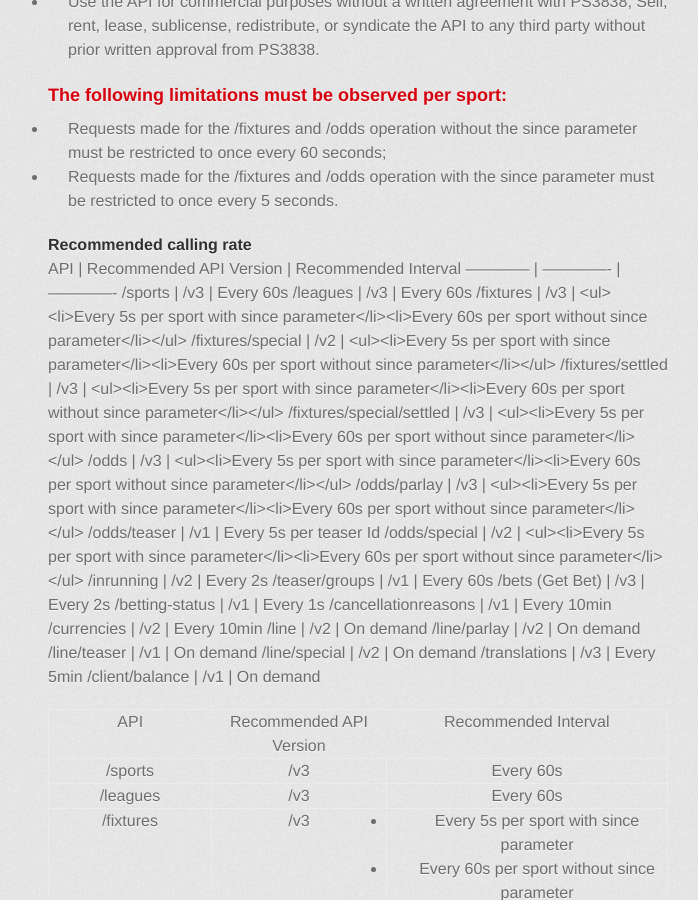
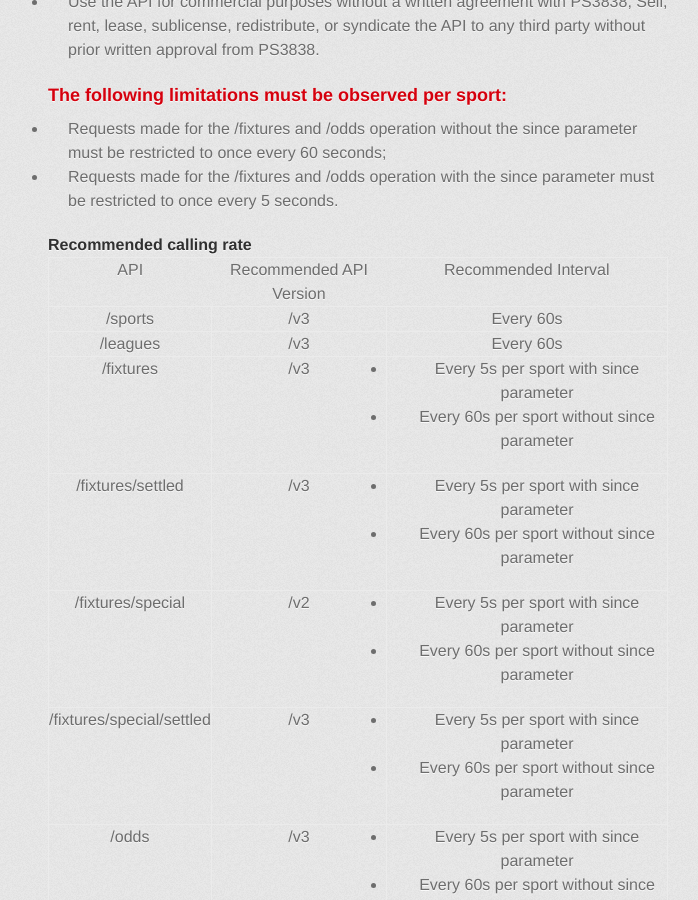
Before and after one commit to ps3838api/ps3838api.github.io, a Jekyll site: the page built from FairUsePolicy.md, in a window 1280 px wide and 900 px high, scrolled down 906 px. Shown: the whole window, without its empty margins (282-980 px from the left). Built offline with Jekyll 4.4.1, drawn with Linux system fonts in a browser that asks for light colours; some web fonts are replaced; our own code applies the rules of GitHub Pages for plain Markdown files.

Commit message:
Update FairUsePolicy.md

```diff
--- a/FairUsePolicy.md
+++ b/FairUsePolicy.md
@@ -27,30 +27,6 @@
 - Requests made for the /fixtures and /odds operation with the since parameter must be restricted to once every 5 seconds.
 
 #### Recommended calling rate
-API | Recommended API Version | Recommended Interval
------------- | ------------- | -------------
-/sports | /v3 | Every 60s
-/leagues | /v3 | Every 60s
-/fixtures | /v3 | <ul><li>Every 5s per sport with since parameter</li><li>Every 60s per sport without since parameter</li></ul>
-/fixtures/special | /v2 | <ul><li>Every 5s per sport with since parameter</li><li>Every 60s per sport without since parameter</li></ul>
-/fixtures/settled | /v3 | <ul><li>Every 5s per sport with since parameter</li><li>Every 60s per sport without since parameter</li></ul>
-/fixtures/special/settled | /v3 | <ul><li>Every 5s per sport with since parameter</li><li>Every 60s per sport without since parameter</li></ul>
-/odds |	/v3 |	<ul><li>Every 5s per sport with since parameter</li><li>Every 60s per sport without since parameter</li></ul>
-/odds/parlay | /v3 | <ul><li>Every 5s per sport with since parameter</li><li>Every 60s per sport without since parameter</li></ul>
-/odds/teaser | /v1 | Every 5s per teaser Id
-/odds/special | /v2 | <ul><li>Every 5s per sport with since parameter</li><li>Every 60s per sport without since parameter</li></ul>
-/inrunning | /v2 | Every 2s
-/teaser/groups | /v1 | Every 60s
-/bets (Get Bet) | /v3 | Every 2s
-/betting-status | /v1 | Every 1s
-/cancellationreasons | /v1 | Every 10min
-/currencies | /v2 | Every 10min
-/line	| /v2 |	On demand
-/line/parlay | /v2 | On demand
-/line/teaser | /v1 | On demand
-/line/special | /v2 | On demand
-/translations | /v3 | Every 5min
-/client/balance | /v1 | On demand
 <table>
   <tr>
     <th>API</th>
```
